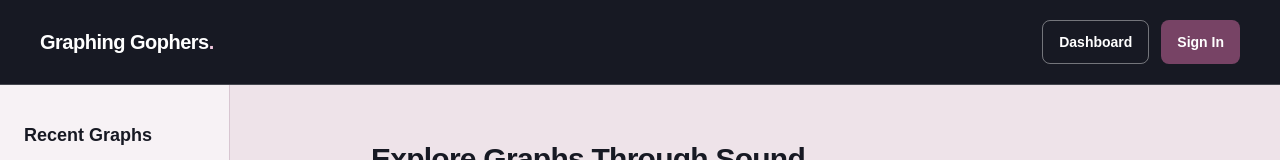
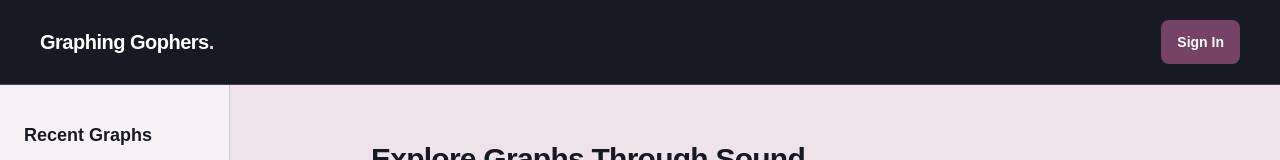
Before and after one commit to adriencyr/graphing-gophers, a Next.js app: page /dashboard in a window 1280 px wide. Shown: the top 160 px of the page. Built offline with nearby package versions, Linux system fonts and the light colour scheme; no server answers.

Commit message:
remove-dash-but

```diff
--- a/components/NavbarAuth.tsx
+++ b/components/NavbarAuth.tsx
@@ -1,6 +1,5 @@
 "use client";
 
-import Link from "next/link";
 import { useUser } from "@auth0/nextjs-auth0/client";
 
 export default function NavbarAuth() {
@@ -12,12 +11,6 @@ export default function NavbarAuth() {
     "hover:bg-[#603352] focus-visible:outline-4 " +
     "focus-visible:outline-offset-4 focus-visible:outline-[#F0C8DF]";
 
-  const dashboardStyle =
-    "inline-flex min-h-11 items-center justify-center rounded-lg " +
-    "border border-white/40 px-4 py-2 text-sm font-semibold text-white " +
-    "hover:bg-white/10 focus-visible:outline-4 " +
-    "focus-visible:outline-offset-4 focus-visible:outline-[#F0C8DF]";
-
   return (
     <nav aria-label="Account navigation" className="flex flex-wrap items-center gap-3">
       {!isLoading && user && (
@@ -25,10 +18,6 @@ export default function NavbarAuth() {
           Hello, {user.given_name || user.name || "there"}!
         </span>
       )}
-
-      <Link href="/dashboard" className={dashboardStyle}>
-        Dashboard
-      </Link>
 
       {isLoading ? (
         <span className="text-sm text-white/70" role="status">
```
